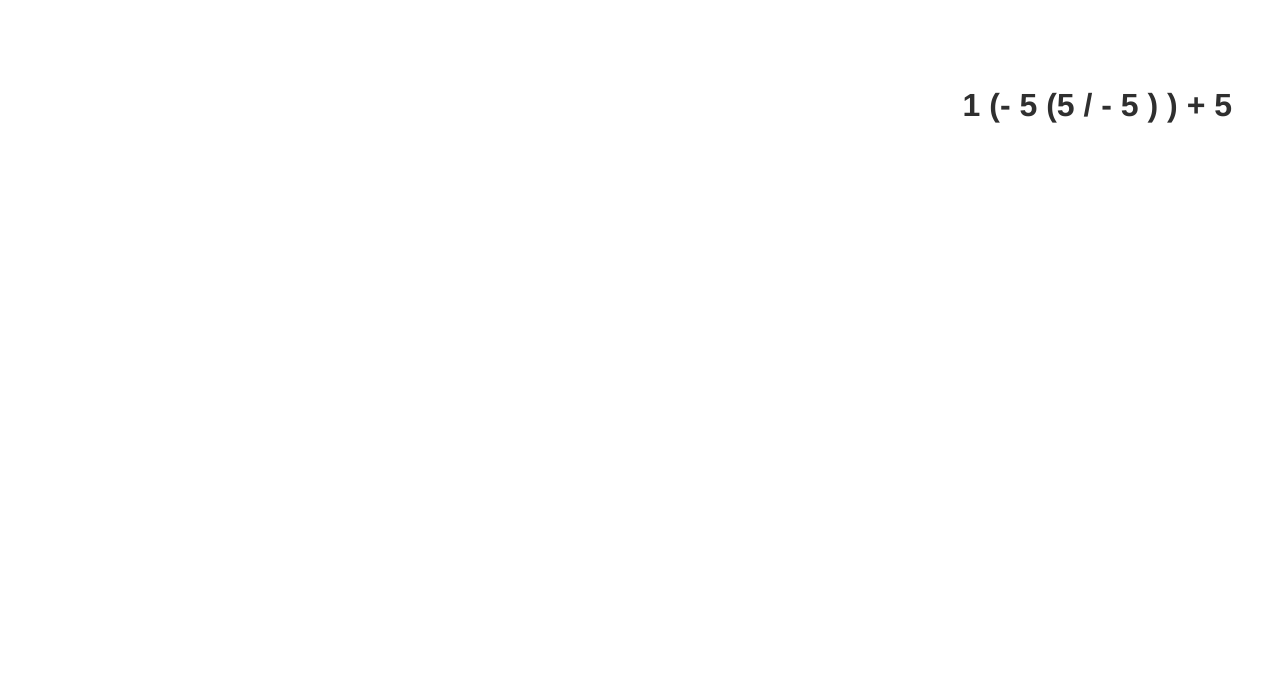
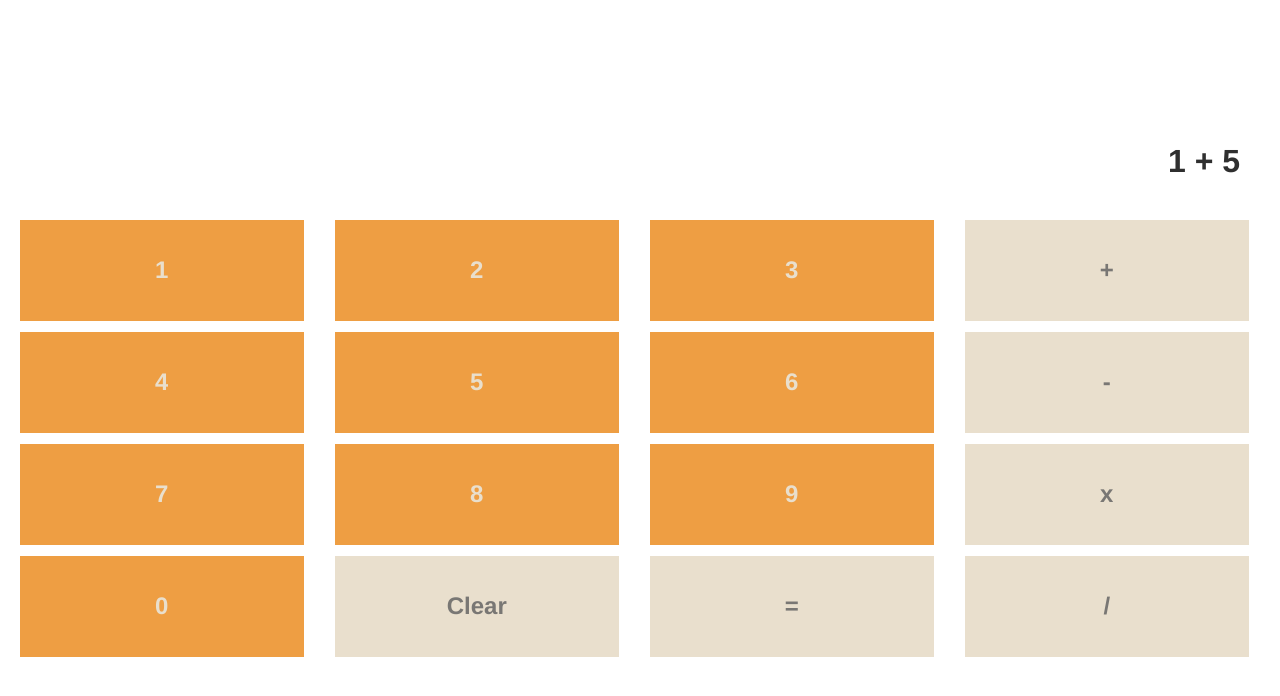
Before and after one commit to Liberontissauri/electron-vue-calculator, a Vue app: page / in a window 1280 px wide. Shown: the top 696 px of the page. Built offline with nearby package versions, Linux system fonts and the light colour scheme.

Commit message:
Calculator Buttons

```diff
--- a/src/App.vue
+++ b/src/App.vue
@@ -1,18 +1,38 @@
 <template>
   <CalcView :content="calc_view_string" />
+  <div id="button-div">
+    <CalcButton :orange_color="true" content="1"/>
+    <CalcButton :orange_color="true" content="2"/>
+    <CalcButton :orange_color="true" content="3"/>
+    <CalcButton content="+"/>
+    <CalcButton :orange_color="true" content="4"/>
+    <CalcButton :orange_color="true" content="5"/>
+    <CalcButton :orange_color="true" content="6"/>
+    <CalcButton content="-"/>
+    <CalcButton :orange_color="true" content="7"/>
+    <CalcButton :orange_color="true" content="8"/>
+    <CalcButton :orange_color="true" content="9"/>
+    <CalcButton content="x"/>
+    <CalcButton :orange_color="true" content="0"/>
+    <CalcButton content="Clear"/>
+    <CalcButton content="="/>
+    <CalcButton content="/"/>
+  </div>
 </template>
 
 <script>
 import CalcView from "./components/CalcView.vue";
+import CalcButton from "./components/CalcButton.vue";
 
 export default {
   name: "App",
   components: {
     CalcView,
+    CalcButton,
   },
   data() {
     return {
-      calc_view: ["+1", "(", "-5", "(", "+5", "/", "-5", ")", ")", "+5"],
+      calc_view: ["+1", "+5"],
       calc_stack: [],
     };
   },
@@ -48,6 +68,12 @@ export default {
 </script>
 
 <style>
+* {
+  padding: 0;
+  margin: 0;
+  overflow-y: hidden;
+  overflow-x: hidden;
+}
 #app {
   font-family: Avenir, Helvetica, Arial, sans-serif;
   -webkit-font-smoothing: antialiased;
@@ -56,4 +82,12 @@ export default {
   color: #2c3e50;
   margin-top: 60px;
 }
+#button-div {
+  display: grid;
+  height: 70vh;
+  grid-template-columns: 25% 25% 25% 25%;
+  grid-template-rows: 20% 20% 20% 20% 20%;
+
+  margin: 10px;
+}
 </style>
--- /dev/null
+++ b/src/components/CalcButton.vue
@@ -0,0 +1,51 @@
+<template>
+  <div
+    class="inside-button-div"
+    v-bind:class="{
+      'orange-button': orange_color,
+      'grey-button': !orange_color,
+    }"
+  >
+    <h2 class="button-text">{{ content }}</h2>
+  </div>
+</template>
+
+<script>
+export default {
+  name: "CalcButton",
+  props: {
+    content: String,
+    orange_color: Boolean,
+  },
+};
+</script>
+
+<style>
+.inside-button-div {
+  display: flex;
+  justify-content: center;
+  align-items: center;
+
+  width: 90%;
+  height: 90%;
+  background-color: black;
+
+  margin: 10px;
+
+  opacity: 1;
+
+  transition: 0.2s opacity ease-in;
+}
+.inside-button-div:hover {
+  cursor: pointer;
+  opacity: 0.7;
+}
+.orange-button {
+  background-color: rgb(238, 158, 67);
+  color: rgb(233, 223, 205);
+}
+.grey-button {
+  background-color: rgb(233, 223, 205);
+  color: rgb(121, 119, 116);
+}
+</style>
--- a/src/components/CalcView.vue
+++ b/src/components/CalcView.vue
@@ -1,6 +1,6 @@
 <template>
   <div class="CalcView-Div">
-      <h2 class="CalcView-Content">{{ content }}</h2>
+    <h2 class="CalcView-Content">{{ content }}</h2>
   </div>
 </template>
 
@@ -16,7 +16,11 @@ export default {
 <style>
 .CalcView-Div {
   display: flex;
+  align-items: flex-end;
+  height: 15vh;
   flex-direction: row-reverse;
+
+  padding-bottom: 20px;
 }
 .CalcView-Content {
   margin-right: 40px;
```
